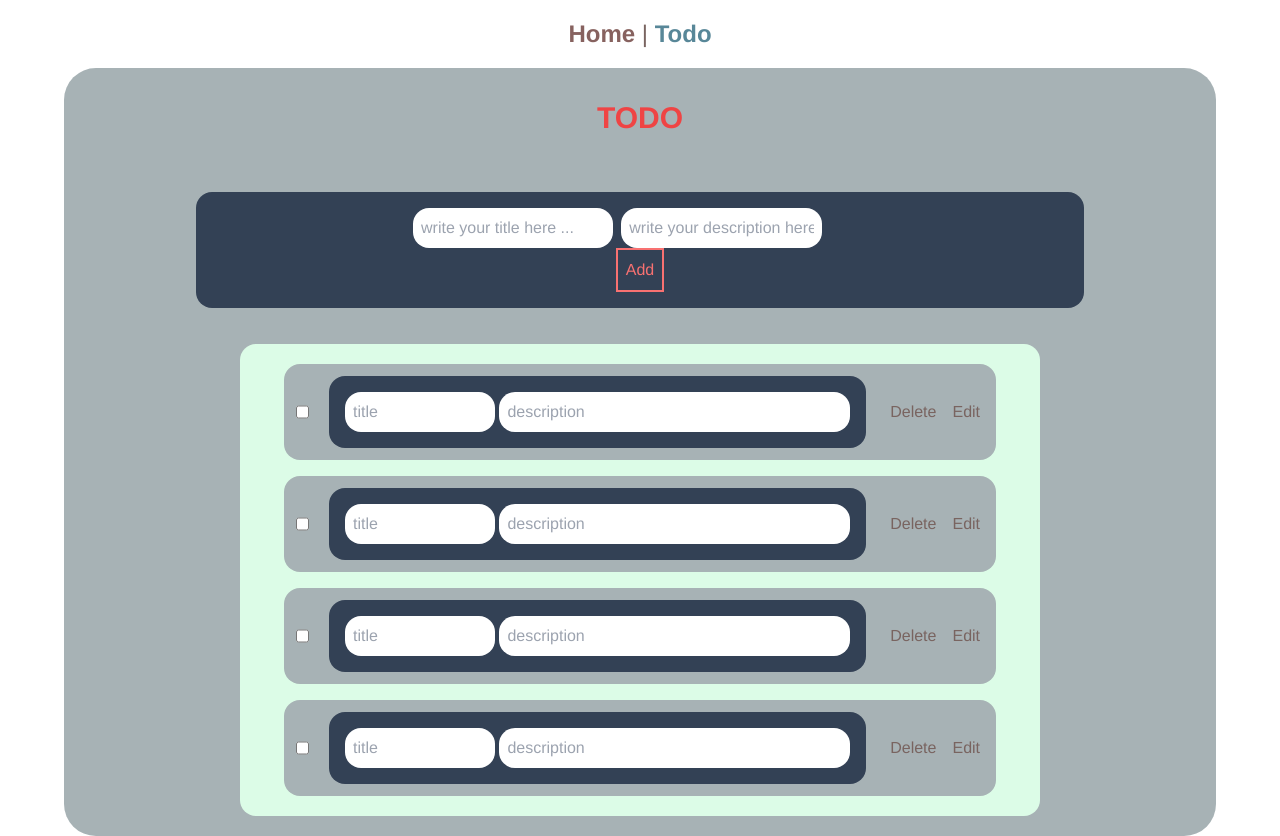
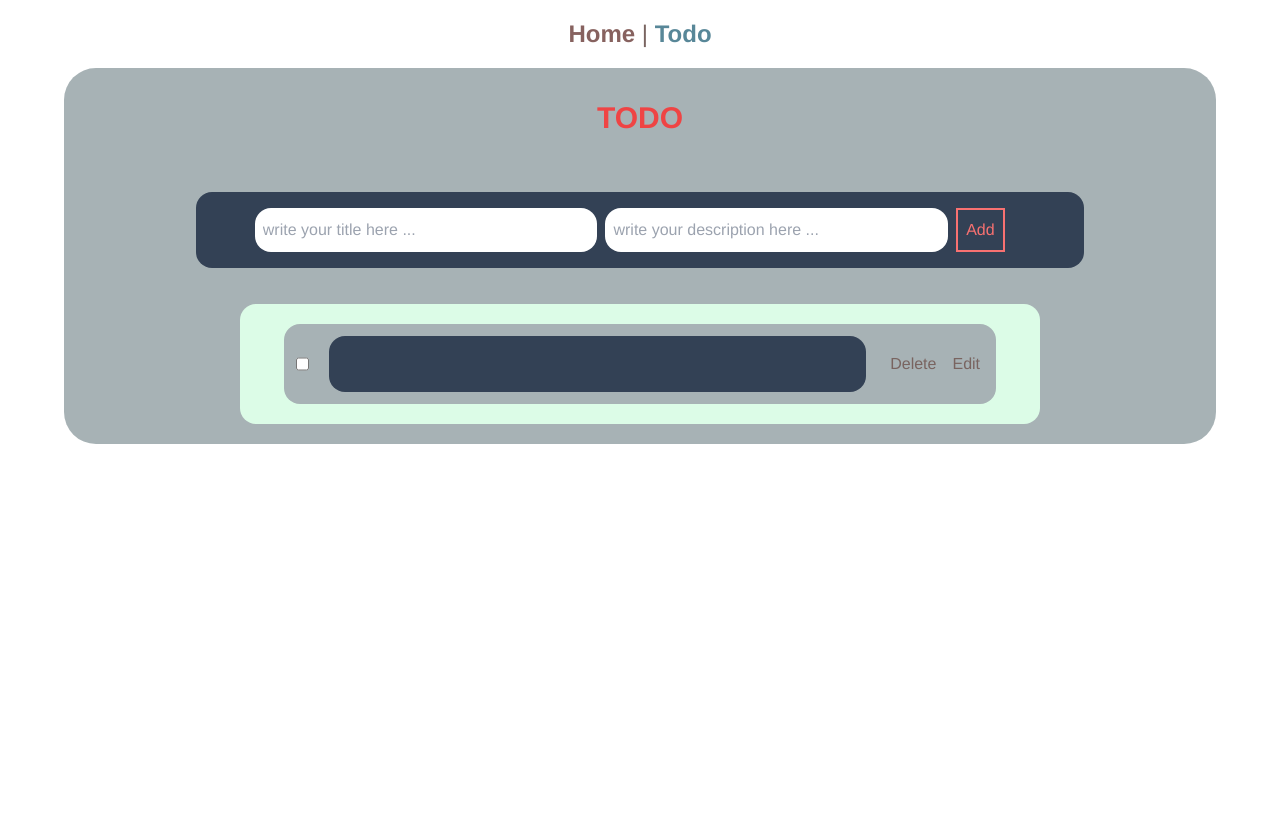
Before and after one commit to SaraDrwish/SolutionPlusTasks1, a Vue app in the folder crud-tsk4-todo/: page /todo in a window 1280 px wide. After the commit the page ends 800 px from the top, so only its background shows below. Built offline with nearby package versions, Linux system fonts and the light colour scheme.

Commit message:
other todo  v2

```diff
--- a/crud-tsk4-todo/src/store/index.js
+++ b/crud-tsk4-todo/src/store/index.js
@@ -1,17 +1,33 @@
-import Vue from 'vue'
-import Vuex from 'vuex'
+import Vue from "vue";
+import Vuex from "vuex";
 
-Vue.use(Vuex)
+Vue.use(Vuex);
 
 export default new Vuex.Store({
   state: {
+    // todosList: [],
+    todosList: [{ title: "", desc: "" }],
   },
   getters: {
+    todosList: (state) => state.todosList,
   },
   mutations: {
+    addTodo(state, payload) {
+      state.todosList.push(payload);
+    },
+    deleteTodo(state, payload) {
+      state.todosList = state.todosList.filter((elm, indx) => {
+        indx != payload;
+      });
+    },
   },
   actions: {
+    addTodo({ commit }, payload) {
+      commit("addTodo", payload);
+    },
+    deleteTodo({ commit }, payload) {
+      commit("deleteTodo", payload);
+    },
   },
-  modules: {
-  }
-})
+  modules: {},
+});
--- a/crud-tsk4-todo/src/views/TodoView.vue
+++ b/crud-tsk4-todo/src/views/TodoView.vue
@@ -9,14 +9,16 @@
               <div
                 class="flex gap-4 bg-slate-700 p-4 my-9 justify-evenly rounded-[1rem]"
               >
-                <form @submit.prevent="">
+                <form @submit.prevent="AddTodo" class="flex gap-2 w-[90%]">
                   <div class="flex gap-2 w-[90%]">
                     <input
+                      v-model="title"
                       type="text"
                       class="w-[80%] rounded-[1rem] p-2 outline-none flex-1"
                       placeholder="write your title here ... "
                     />
                     <input
+                      v-model="desc"
                       type="text"
                       class="w-[80%] rounded-[1rem] p-2 outline-none flex-1"
                       placeholder="write your description here ... "
@@ -24,7 +26,7 @@
                   </div>
                   <input
                     class="cursor-pointer text-red-400 border-2 border-red-400 p-2"
-                    type="button"
+                    type="submit"
                     value="Add"
                   />
                 </form>
@@ -34,7 +36,8 @@
         </div>
         <div class="">
           <div class="bg-green-100 p-1 w-[90%] mx-auto rounded-[1rem]">
-            <ul v-for="i in 4" :key="i.id">
+            <ul v-for="(tod, indx) in todosList" :key="indx.id">
+              <!-- <div class="" v-if="todoss.length > 0"> -->
               <li>
                 <div
                   class="flex gap-4 w-[90%] bg-[#a7b2b5] p-2 my-4 mx-auto justify-evenly rounded-[1rem]"
@@ -46,16 +49,23 @@
                   <div
                     class="flex gap-1 w-[80%] bg-slate-700 my-1 mx-auto text-orange-600 p-4 rounded-[1rem]"
                   >
-                    <input
-                      type="text"
-                      class="rounded-[1rem] p-2 outline-none w-[30%]"
+                    <p
+                      class="rounded-[1rem] p-2 outline-none w-[30%] m-1"
                       placeholder="title"
-                    />
-                    <input
+                    >
+                      {{ tod.title }}
+                    </p>
+                    <!-- <input
                       type="text"
                       class="rounded-[1rem] p-2 outline-none w-[70%]"
                       placeholder="description"
-                    />
+                    /> -->
+                    <p
+                      class="rounded-[1rem] p-2 outline-none w-[30%] m-1"
+                      placeholder="title"
+                    >
+                      {{ tod.desc }}
+                    </p>
                   </div>
                   <div class="flex gap-2 p-1 justify-between rounded-[1rem]">
                     <input
@@ -71,6 +81,7 @@
                   </div>
                 </div>
               </li>
+              <!-- </div> -->
             </ul>
           </div>
         </div>
@@ -80,8 +91,42 @@
 </template>
 
 <script>
+import { mapGetters } from "vuex";
 export default {
   name: "TodoView",
+  data() {
+    return {
+      title: "",
+      desc: "",
+      // completed:false,
+    };
+  },
+  computed: {
+    ...mapGetters({
+      todosList: "todosList",
+    }),
+  },
+  methods: {
+    deleteTodo(payload) {
+      store.dispatch("deleteTodo", payload);
+    },
+    // addTodo(payload) {
+    //   store.dispatch("addTodo", payload);
+    // },
+    AddTodo() {
+      if (!this.title || !this.desc) return;
+      const item = {
+        title: this.title,
+        desc: this.desc,
+        completed: false,
+      };
+      this.$store.dispatch("addTodo", payload).then((resp) => {
+        // return addTodo(item);
+        console.log("item:", item, "resp:", resp);
+      });
+      // addTodo({ item });
+    },
+  },
 };
 </script>
 
```
